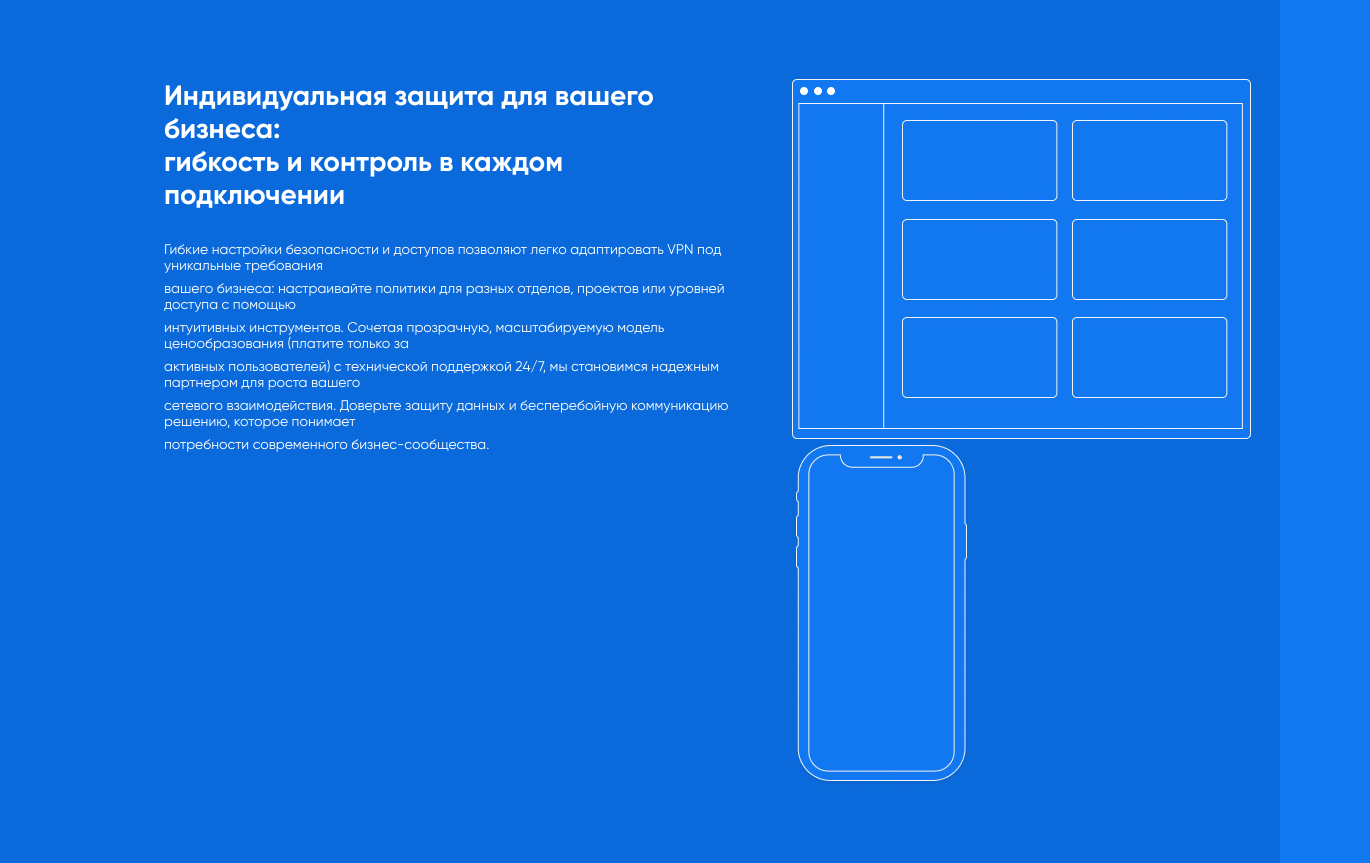
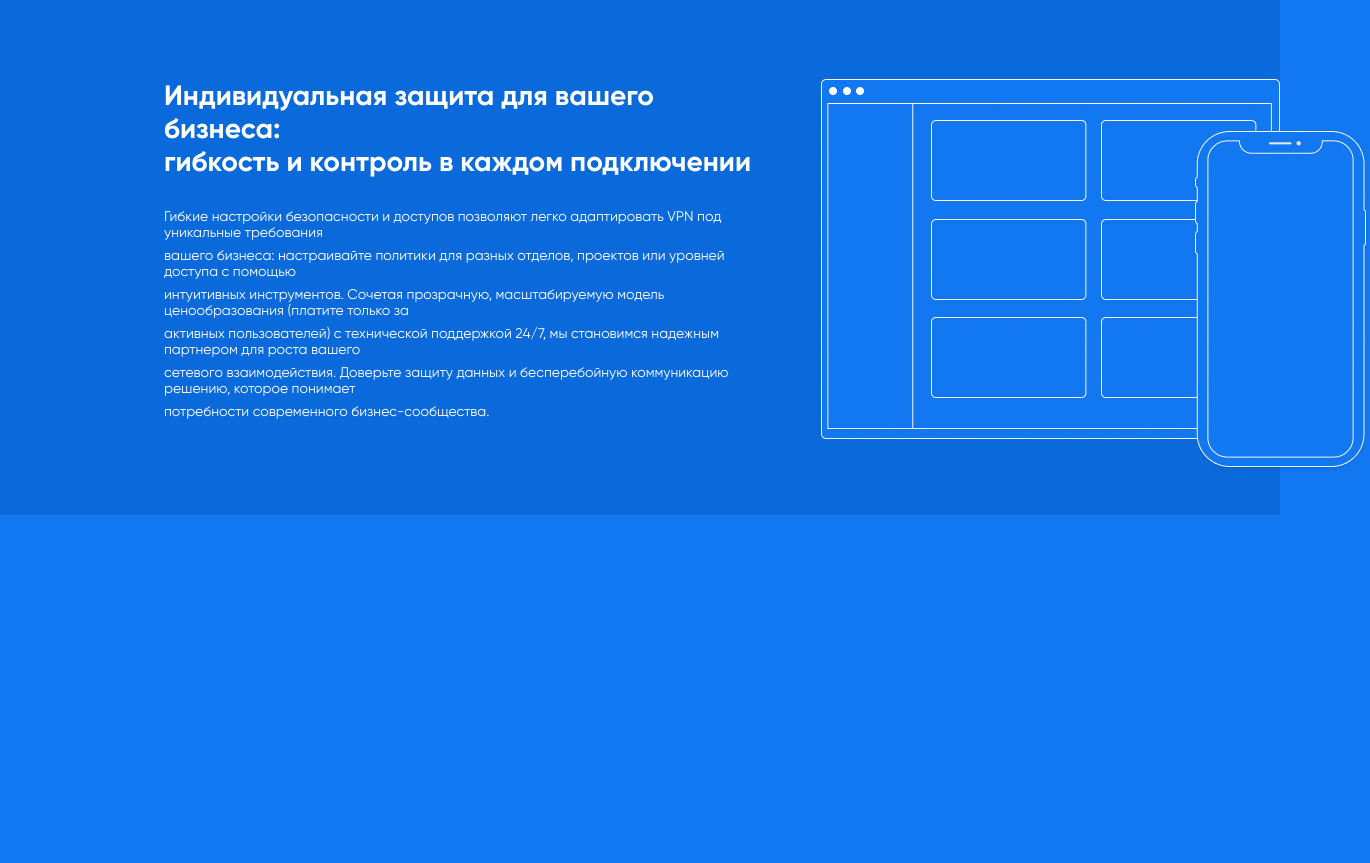
Before and after one commit to Ognys/vpn-comm-site-verst-, a plain HTML site: page index.html in a window 1280 px wide. Shown: the part 1811-2674 px from the top of the page, 1370 px wide, since content can reach past the window. After the commit the page ends 2326 px from the top, so only its background shows below. Drawn offline with Linux system fonts and the light colour scheme.

Commit message:
Разместил изображения в блоке 4 по макету. Картинка browes фоном, phone поверх

```diff
--- a/index.html
+++ b/index.html
@@ -110,7 +110,7 @@
         </div>
         <div class="img-browes-phone">
             <img src="static\images\Browser Copy.png" alt="">
-            <img src="static\images\White.png" alt="" class="ip">
+            <img src="static\images\White.png" alt="" class="phone">
         </div>
     </div>
 </body>
--- a/static/styles/style.css
+++ b/static/styles/style.css
@@ -183,6 +183,15 @@ p {
 
 .img-browes-phone {
     margin-left: 50px;
+
+    position: relative;
+    display: inline-block;
+}
+
+.phone {
+    position: absolute;
+    left: 370px;
+    bottom: -30px;
 }
 
 /* Шрифты */
```
